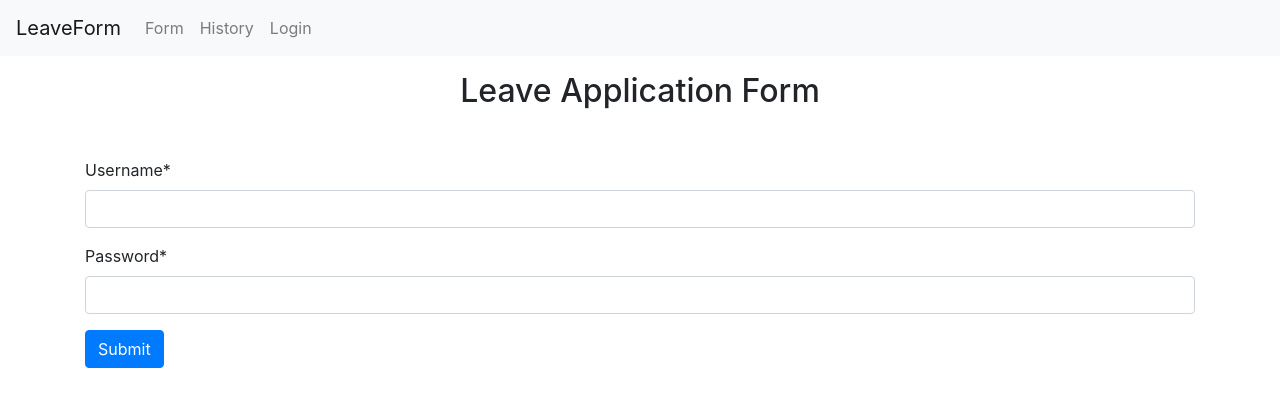
After one commit to saunakshrestha/django-leaveform, a Django app: page /login/ in a window 1280 px wide. The commit adds this page. Shown: the top 407 px of the page. Run offline with Django 4.2, Linux system fonts and the light colour scheme; some libraries are stand-ins or nearby versions.

Commit message:
Phase 2:Login Auth ✅

```diff
--- a/leaveapp/admin.py
+++ b/leaveapp/admin.py
@@ -12,4 +12,4 @@ class LeaveRequestAdmin(admin.ModelAdmin):
         'total_leave_days',
         'approved_by_supervisor',
     ]
-    readonly_fields = ["total_leave_days","signature_of_applicant","leave_applied_date"]
+    readonly_fields = ["total_leave_days","signature_of_applicant","leave_applied_date","name"]
--- a/leaveapp/forms.py
+++ b/leaveapp/forms.py
@@ -6,19 +6,12 @@ class LeaveRequestForm(forms.ModelForm):
     class Meta:
         model = LeaveRequest
         fields = [
-            'name',
             'department',
             'designation',
             'leave_from',
             'leave_to',
             'purpose_of_leave',
         ]
-
-    name = forms.CharField(
-    label='Name',
-    max_length=30,
-    widget=forms.TextInput(attrs={'placeholder': 'Enter your full name:'})
-    )
     designation = forms.CharField(max_length=30)
     department = forms.ChoiceField(
         choices=LeaveRequest.DEPARTMENT_CHOICES
@@ -36,3 +29,12 @@ class LeaveRequestForm(forms.ModelForm):
         if leave_from > leave_to :
             raise forms.ValidationError("Error:'Leave from' date cannot be in future to 'Leave to' date.")
         return cleaned_data
+
+class LoginForm(forms.Form):
+    username = forms.CharField(max_length=30)
+    password = forms.CharField(max_length=30,widget=forms.PasswordInput)
+    def clean(self):
+        cleaned_data = super().clean()
+        username = cleaned_data.get("username")
+        password = cleaned_data.get("password")
+        return cleaned_data
--- a/leaveapp/templates/index.html
+++ b/leaveapp/templates/base.html
@@ -11,26 +11,10 @@
     <title>Hello, world!</title>
   </head>
   <body>
-    {% load crispy_forms_tags %}
-    <h2 class="text-center mt-3 ">Leave Application Form</h2>
-    {% comment %} messages errors shown {% endcomment %}
-    {% if messages %}
-      <div class="text-center messages">
-        {% for message in messages %}
-          <div class="alert {% if message.tags == 'success' %}alert-success{% elif message.tags == 'error' %}alert-warning{% endif %}" role="alert">
-            <div class="list-group_item list-group-warning">{{ message }}</div>
-          </div>
-        {% endfor %}
-      </div>
-    {% endif %}
-    {% comment %} form container {% endcomment %}
-    <div class="container mt-5">
-    <form method="post" class="my-class">
-      {% csrf_token %}
-      {{ post_form|crispy }}
-    <button class="btn btn-primary">Submit</button>
-    </form>
-    </div>
+    {% block navbar %}
+    {% endblock navbar %}
+    {% block form %}
+    {% endblock form %}
 
     <!-- Optional JavaScript -->
     <!-- jQuery first, then Popper.js, then Bootstrap JS -->
--- /dev/null
+++ b/leaveapp/templates/login.html
@@ -0,0 +1,26 @@
+{% extends 'base.html' %}
+{% block navbar %}
+{% include 'navbar.html' %}
+{% endblock navbar %}
+{% block form %}
+{% load crispy_forms_tags %}
+<h2 class="text-center mt-3 ">Leave Application Form</h2>
+{% comment %} messages errors shown {% endcomment %}
+{% if messages %}
+    <div class="text-center messages">
+    {% for message in messages %}
+        <div class="p-0 m-0 alert {% if message.tags == 'success' %}alert-success{% elif message.tags == 'error' %}alert-warning{% endif %}" role="alert">
+        <div class="font-italic">{{ message }}</div>
+        </div>
+    {% endfor %}
+    </div>
+{% endif %}
+{% comment %} form container {% endcomment %}
+    <div class="container mt-5">
+    <form method="post" class="my-class">
+        {% csrf_token %}
+        {{ login_form|crispy }}
+    <button class="btn btn-primary">Submit</button>
+    </form>
+    </div>
+{% endblock form %}
--- /dev/null
+++ b/leaveapp/templates/navbar.html
@@ -0,0 +1,23 @@
+<nav class="navbar navbar-expand-lg navbar-light bg-light ">
+  <a class="navbar-brand" href="{% url 'leave_request' %}">LeaveForm</a>
+  <div class="collapse navbar-collapse" id="navbarTogglerDemo02">
+    <ul class="navbar-nav mr-auto mt-2 mt-lg-0">
+      <li class="nav-item">
+        <a class="nav-link" href="{% url 'leave_request' %}">Form<span class="sr-only">(current)</span></a>
+      </li>
+      <li class="nav-item">
+        <a class="nav-link" href="#">History</a>
+      </li>
+      {% if request.user.is_authenticated %}
+        <li class="nav-item">
+            <a class="nav-link" href="{% url 'logout_user' %}">{{request.user.username}}|Logout</a>
+        </li>
+      {% else %}
+        <li class="nav-item">
+            <a class="nav-link" href="{% url 'login_user' %}">Login</a>
+        </li>
+      {% endif %}
+
+    </ul>
+  </div>
+</nav>
--- a/leaveapp/urls.py
+++ b/leaveapp/urls.py
@@ -3,5 +3,8 @@ from leaveapp.views import *
 from django.urls import path
 
 urlpatterns = [
-    path('',leave_request_submit,name='leave_request')
+    path('leave/',leave_request_submit,name='leave_request'),
+    path('login/',login_user,name='login_user'),
+    path('logout/',logout_user,name='logout_user')
+
 ]
--- a/leaveapp/views.py
+++ b/leaveapp/views.py
@@ -1,12 +1,17 @@
 from django.shortcuts import render, redirect
-from leaveapp.forms import LeaveRequestForm
+from leaveapp.forms import LeaveRequestForm,LoginForm
 from django.contrib import messages
+from django.contrib.auth import authenticate,login,logout
+from django.contrib.auth.models import User
+from django.contrib.auth.decorators import login_required
 
+@login_required(login_url='login_user')
 def leave_request_submit(request):
     post_form = LeaveRequestForm()
     if request.method == 'POST':
         post_form = LeaveRequestForm(request.POST)
         if post_form.is_valid():
+            post_form.instance.user = request.user
             post_form.save()
             messages.success(request, "Your application submitted sucesfully.")
             return redirect('leave_request')
@@ -20,4 +25,27 @@ def leave_request_submit(request):
         'post_form': post_form,
     }
 
-    return render(request, 'index.html', context)
+    return render(request, 'form.html', context)
+
+def login_user(request):
+    if request.method == 'GET':
+        login_form = LoginForm()
+        return render(request,'login.html',{'login_form':login_form})
+    elif request.method == 'POST':
+        login_form = LoginForm(request.POST)
+        if login_form.is_valid():
+            username = login_form.cleaned_data.get("username")
+            password = login_form.cleaned_data.get("password")
+            if not User.objects.filter(username=username).exists():
+                messages.error(request,"Invalid Username")
+            user = authenticate(request=request,username=username,password=password)
+            if user:
+                login(request,user)
+                messages.success(request,f"{username.title()},welcome back!")
+                return redirect('leave_request')
+        messages.error(request,f"Invalid Password")
+        return render(request,'login.html',{'login_form':login_form})
+
+def logout_user(request):
+    logout(request)
+    return redirect('login_user')
--- a/leaveform/settings.py
+++ b/leaveform/settings.py
@@ -131,3 +131,6 @@ DEFAULT_AUTO_FIELD = 'django.db.models.BigAutoField'
 CRISPY_ALLOWED_TEMPLATE_PACKS = 'bootstrap4'
 
 CRISPY_TEMPLATE_PACK = 'bootstrap4'
+
+LOGIN_REDIRECT_URL = "login_user"
+LOGOUT_REDIRECT_URL = "logout_user"
```
Also changed, not shown: leaveapp/models.py (+5 -3 lines), leaveapp/templates/form.html (added, +26 -0 lines), db.sqlite3, leaveapp/migrations/0001_squashed_0006_alter_leaverequest_leave_applied_date.py (added), leaveapp/migrations/0007_leaverequest_user.py (added), leaveapp/migrations/0008_alter_leaverequest_name.py (added).
